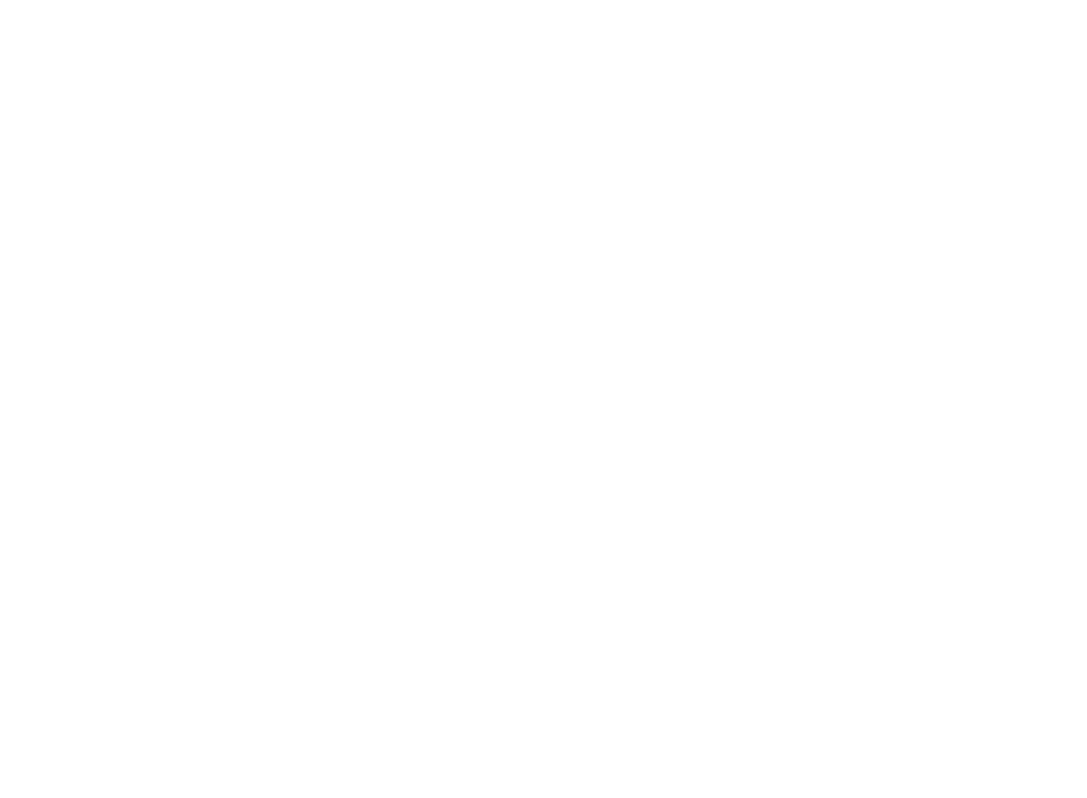
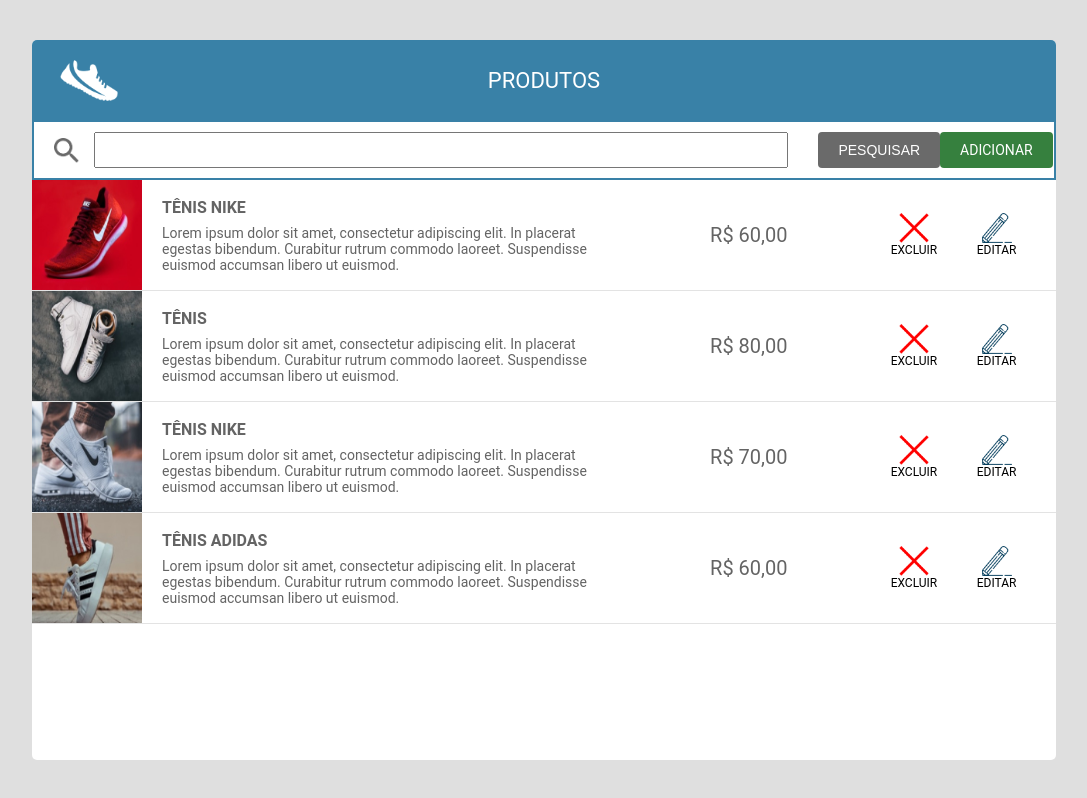
Before and after one commit to juliannevolotao/lojas-acme, a plain HTML site: page src/pages/adm.html in a window 1280 px wide. Shown: the whole page, without its empty margins (96-1183 px from the left). Drawn offline with Linux system fonts and the light colour scheme.

Commit message:
Página de adm e ajustes finais

```diff
--- a/src/backend/login.js
+++ b/src/backend/login.js
@@ -2,6 +2,7 @@ let login = {
  id: 5544,
  senha: 123456
 };
+
 
 const checkLogin = () => {
   let data = {
@@ -10,7 +11,7 @@ const checkLogin = () => {
   };
 
   if(data.code === login.id && data.password === login.senha) {
-    window.location = "/src/pages/adm.html";
+    window.location.href = "adm.html";
   }
   else{
     alert("Dados incorretos.")
--- a/src/pages/adm.html
+++ b/src/pages/adm.html
@@ -1,13 +1,133 @@
 <!DOCTYPE html>
 <html lang="en">
 <head>
-   <meta charset="UTF-8">
-   <meta name="viewport" content="width=device-width, initial-scale=1.0">
-   <title>Administrador</title>
+    <meta charset="UTF-8">
+    <meta name="viewport" content="width=device-width, initial-scale=1.0">
+    <title>Administrador</title>
+    <link rel="shortcut icon" href="../assets/logo-icone.png" />
+    <link href="../styles/global.css" rel="stylesheet">
+    <link href="../styles/adm.css" rel="stylesheet">
 </head>
 <body>
+    <div class="fundo">
+
+        <div class="container">
+            <div class="barra-titulo">
+                <img  src="../assets/logo-icone.png"/>
+                <h1> PRODUTOS </h1>
+            </div>
+            <div class="body">
+              <div class="search-bar">
+                <div class="bar">
+                  <img src="../assets/icone_search.png" />
+                  <input type="text" />
+                </div>
+
+                <div class="buttons">
+                  <button class="button">PESQUISAR</button>
+                  <a href="add.html" class="button bGreen">ADICIONAR</a>
+                </div>
+              </div>
+              <div class="products">
+
+                <div class="product">
+                  <div class="principal-content">
+                    <img class="product-img" src="../assets/adm_product_1.jpg"/>
+                    <div class="content">
+                      <h4>Tênis Nike</h4>
+                      <p> Lorem ipsum dolor sit amet, consectetur adipiscing elit. In placerat egestas bibendum. Curabitur rutrum commodo laoreet. Suspendisse euismod accumsan libero ut euismod. </p>
+                    </div>
+                  </div>
+
+                  <p class="product-price"> R$ 60,00 </p>
+                  <div class="actions-buttons">
+                    <div class="aButton">
+                      <img src="../assets/icone_delete.png" />
+                      <span> EXCLUIR </span>
+                    </div>
+                    <a href="./edit.html" class="aButton">
+                      <img src="../assets/icone_edit.png" />
+                      <span> EDITAR </span>
+                    </a>
+                  </div>
+                </div>
+
+
+                <div class="product">
+                  <div class="principal-content">
+                    <img class="product-img" src="../assets/adm_product_2.jpg"/>
+                    <div class="content">
+                      <h4>Tênis</h4>
+                      <p> Lorem ipsum dolor sit amet, consectetur adipiscing elit. In placerat egestas bibendum. Curabitur rutrum commodo laoreet. Suspendisse euismod accumsan libero ut euismod. </p>
+                    </div>
+                  </div>
+
+                  <p class="product-price"> R$ 80,00 </p>
+                  <div class="actions-buttons">
+                    <div class="aButton">
+                      <img src="../assets/icone_delete.png" />
+                      <span> EXCLUIR </span>
+                    </div>
+                    <a href="./edit.html" class="aButton">
+                      <img src="../assets/icone_edit.png" />
+                      <span> EDITAR </span>
+                    </a>
+                  </div>
+                </div>
+
+
+                <div class="product">
+                  <div class="principal-content">
+                    <img class="product-img" src="../assets/adm_product_3.jpg"/>
+                    <div class="content">
+                      <h4>Tênis Nike</h4>
+                      <p> Lorem ipsum dolor sit amet, consectetur adipiscing elit. In placerat egestas bibendum. Curabitur rutrum commodo laoreet. Suspendisse euismod accumsan libero ut euismod. </p>
+                    </div>
+                  </div>
+
+                  <p class="product-price"> R$ 70,00 </p>
+                  <div class="actions-buttons">
+                    <div class="aButton">
+                      <img src="../assets/icone_delete.png" />
+                      <span> EXCLUIR </span>
+                    </div>
+                    <a href="./edit.html" class="aButton">
+                      <img src="../assets/icone_edit.png" />
+                      <span> EDITAR </span>
+                    </a>
+                  </div>
+                </div>
+
+
+                <div class="product">
+                  <div class="principal-content">
+                    <img class="product-img" src="../assets/adm_product_4.jpg"/>
+                    <div class="content">
+                      <h4>Tênis Adidas</h4>
+                      <p> Lorem ipsum dolor sit amet, consectetur adipiscing elit. In placerat egestas bibendum. Curabitur rutrum commodo laoreet. Suspendisse euismod accumsan libero ut euismod. </p>
+                    </div>
+                  </div>
+
+                  <p class="product-price"> R$ 60,00 </p>
+                  <div class="actions-buttons">
+                    <div class="aButton">
+                      <img src="../assets/icone_delete.png" />
+                      <span> EXCLUIR </span>
+                    </div>
+                    <a href="./edit.html" class="aButton">
+                      <img src="../assets/icone_edit.png" />
+                      <span> EDITAR </span>
+                    </a>
+                  </div>
+                </div>
 
 
 
+
+              </div>
+            </div>
+        </div>
+
+    </div>
 </body>
 </html>
--- a/src/styles/add.css
+++ b/src/styles/add.css
@@ -1,4 +1,4 @@
-.fundo{
+.fundo {
   background-color: #dfdfdf;
   width: 100%;
   height: 100vh;
@@ -6,15 +6,16 @@
   justify-content: center;
   align-items: center;
 }
-.container{
+.container {
   display: flex;
   width: 70%;
   height: 80%;
+  flex-direction: column;
 
   background-color: #ffffff;
   border-radius: 5px;
 }
-.barra-titulo{
+.barra-titulo {
   position: relative;
   display: flex;
   background: #3981a7;
@@ -25,12 +26,11 @@
 
   border-radius: 5px 5px 0 0;
 }
-h1{
+h1 {
   color: #ffffff;
   font-weight: lighter;
-
 }
-.botao-voltar{
+.botao-voltar {
   display: flex;
   align-items: center;
   position: absolute;
@@ -38,40 +38,51 @@ h1{
   color: #ffffff;
   font-size: 16px;
   font-weight: bold;
+  cursor: pointer;
+  transition: all .4s;
+  text-decoration: none;
 }
-span{
+
+.botao-voltar:hover {
+  transform: scale(0.99);
+}
+span {
   margin-left: 4px;
 }
-img{
+img {
   width: 20px;
   height: 30px;
 }
-.inputs{
+.body {
+  width: 100%;
   height: 100%;
+  padding: 0 60px;
+  display: flex;
+  align-items: center;
+  justify-content: space-around;
+  position: relative;
+}
+.inputs {
   display: flex;
   flex-direction: column;
+  width: 50%;
 }
-.imagem{
+.imagem {
   display: flex;
-    position: absolute;
   width: 300px;
   height: 290px;
   background: #c4c4c4;
   align-items: center;
   justify-content: center;
-    left: 245px;
-    top: 200px;
 }
-#imagem-produto{
+#imagem-produto {
   width: 100px;
   height: 100px;
 }
-#nome-produto{
-    position: absolute;
-    width: 35%;
-    height: 7.5%;
-    right: 245px;
-    top: 200px;
+#nome-produto {
+  width: 100%;
+  margin-bottom: 20px;
+  height: 40px;
   padding: 0 10px;
 
   box-sizing: border-box;
@@ -81,13 +92,11 @@ img{
 
   font-size: 20px;
 }
-#descricao-produto{
-    position: absolute;
-    width: 35%;
-    height: 23%;
-    right: 245px;
-    top: 270px;
-    padding: 0 0 105px 10px;
+#descricao-produto {
+  width: 100%;
+  height: 150px;
+  padding: 10px 10px;
+  margin-bottom: 20px;
 
   box-sizing: border-box;
   border-radius: 5px;
@@ -96,35 +105,37 @@ img{
 
   font-size: 20px;
 }
-#valor-produto{
-    position: absolute;
-    width: 15%;
-    height: 7.5%;
-    right: 375px;
-    top: 440px;
-    padding: 0 10px;;
-
+#valor-produto {
+  width: 100%;
+  height: 40px;
+  padding: 0 10px;
   box-sizing: border-box;
   border-radius: 5px;
   border: 2px solid #3981a7;
   outline: transparent;
-
+  resize: none;
   font-size: 20px;
 }
-::placeholder{
+::placeholder {
   font-size: 20px;
   color: #acacac;
 }
-.adicionar{
+.adicionar {
   position: absolute;
-    width: 180px;
+  width: 160px;
   height: 50px;
-    top: 510px;
-    left: 575px;
+  bottom: 30px;
+  left: calc(50% - 80px);
 
-    background: #36803E;
+  background: #36803e;
   border-radius: 5px;
   color: #ffffff;
   font-weight: bold;
-    font-size: 20px;
+  font-size: 18px;
+  cursor: pointer;
+  transition: transform .3s;
 }
+
+.adicionar:hover {
+  transform: scale(0.99);
+}
--- /dev/null
+++ b/src/styles/adm.css
@@ -0,0 +1,171 @@
+.fundo {
+  background-color: #dfdfdf;
+  width: 100%;
+  height: 100vh;
+  display: flex;
+  justify-content: center;
+  align-items: center;
+}
+.container {
+  display: flex;
+  width: 80%;
+  height: 90%;
+  flex-direction: column;
+
+  background-color: #ffffff;
+  border-radius: 5px;
+}
+.barra-titulo {
+  position: relative;
+  display: flex;
+  background: #3981a7;
+  width: 100%;
+  height: 80px;
+  justify-content: center;
+  align-items: center;
+  border-radius: 5px 5px 0 0;
+}
+
+.barra-titulo h1 {
+  color: white;
+  font-size: 22px;
+  font-weight: 400;
+}
+
+.barra-titulo img {
+  width: 80px;
+  position: absolute;
+  left: 20px;
+}
+
+.body {
+  width: 100%;
+  height: calc(100% - 80px);
+  display: flex;
+  flex-direction: column;
+  align-items: center;
+  position: relative;
+}
+
+.search-bar {
+  width: 100%;
+  height: 60px;
+  padding: 10px 20px;
+  border: 2px solid #3981A7;
+  display: flex;
+}
+
+.search-bar .bar {
+  width: 78%;
+  display: flex;
+  align-items: center;
+  justify-content: space-between;
+  padding-right: 30px;
+}
+
+.bar img {
+  width: 25px;
+}
+
+.bar input {
+  width: calc(100% - 40px);
+  height: 98%;
+  padding: 0 20px;
+  outline: transparent;
+}
+.buttons {
+  width: 22%;
+  display: flex;
+  align-items: center;
+  justify-content: space-between;
+}
+.buttons .button {
+  background-color: #6A6A6A;
+  color: white;
+  padding: 10px 20px;
+  border-radius: 4px;
+  cursor: pointer;
+  text-decoration: none;
+  font-size: 14px;
+}
+
+.bGreen {
+  background-color: #36803E !important;
+}
+
+.products {
+  overflow-y: auto;
+  overflow-x: hidden;
+}
+.product {
+  width: 100%;
+  display: flex;
+  justify-content: space-between;
+  border-bottom: 1px solid rgba(0,0,0,0.11);
+}
+
+.principal-content {
+  display: flex;
+  width: 60%;
+}
+
+.product-img {
+  width: 110px;
+  height: 110px;
+}
+
+.content {
+  display: flex;
+  flex-direction: column;
+  padding: 0 20px;
+  align-items: flex-start;
+  justify-content: center;
+  color: #646464;
+}
+.content h4 {
+  text-transform: uppercase;
+  margin-bottom: 8px;
+}
+.content p {
+  font-size: 14px;
+}
+
+.product-price {
+  align-self: center;
+  font-size: 20px;
+  color: #646464;
+  padding: 0 20px;
+}
+
+.actions-buttons {
+  display: flex;
+  justify-content: space-evenly;
+  align-items: center;
+  width: 20%;
+}
+
+.aButton {
+  display: flex;
+  flex-direction: column;
+  width: 30px;
+  justify-content: center;
+  width: fit-content;
+  align-items: center;
+  cursor: pointer;
+  transition: all .3s;
+  text-decoration: none;
+  color: #000;
+}
+
+.aButton:hover {
+  transform: scale(0.97);
+}
+
+.aButton img {
+  width: 30px;
+  height: 30px;
+}
+
+.aButton span {
+  font-size: 12px;
+}
--- a/src/styles/edit.css
+++ b/src/styles/edit.css
@@ -1,4 +1,4 @@
-.fundo{
+.fundo {
   background-color: #dfdfdf;
   width: 100%;
   height: 100vh;
@@ -6,15 +6,16 @@
   justify-content: center;
   align-items: center;
 }
-.container{
+.container {
   display: flex;
   width: 70%;
   height: 80%;
+  flex-direction: column;
 
   background-color: #ffffff;
   border-radius: 5px;
 }
-.barra-titulo{
+.barra-titulo {
   position: relative;
   display: flex;
   background: #3981a7;
@@ -25,12 +26,11 @@
 
   border-radius: 5px 5px 0 0;
 }
-h1{
+h1 {
   color: #ffffff;
   font-weight: lighter;
-
 }
-.botao-voltar{
+.botao-voltar {
   display: flex;
   align-items: center;
   position: absolute;
@@ -38,40 +38,51 @@ h1{
   color: #ffffff;
   font-size: 16px;
   font-weight: bold;
+  cursor: pointer;
+  transition: all .4s;
+  text-decoration: none;
 }
-span{
+
+.botao-voltar:hover {
+  transform: scale(0.99);
+}
+span {
   margin-left: 4px;
 }
-img{
+img {
   width: 20px;
   height: 30px;
 }
-.inputs{
+.body {
+  width: 100%;
   height: 100%;
+  padding: 0 60px;
+  display: flex;
+  align-items: center;
+  justify-content: space-around;
+  position: relative;
+}
+.inputs {
   display: flex;
   flex-direction: column;
+  width: 50%;
 }
-.imagem{
+.imagem {
   display: flex;
-    position: absolute;
   width: 300px;
   height: 290px;
   background: #c4c4c4;
   align-items: center;
   justify-content: center;
-    left: 245px;
-    top: 200px;
 }
-#imagem-produto{
+#imagem-produto {
   width: 100px;
   height: 100px;
 }
-#nome-produto{
-    position: absolute;
-    width: 35%;
-    height: 7.5%;
-    right: 245px;
-    top: 200px;
+#nome-produto {
+  width: 100%;
+  margin-bottom: 20px;
+  height: 40px;
   padding: 0 10px;
 
   box-sizing: border-box;
@@ -81,13 +92,11 @@ img{
 
   font-size: 20px;
 }
-#descricao-produto{
-    position: absolute;
-    width: 35%;
-    height: 23%;
-    right: 245px;
-    top: 270px;
-    padding: 0 0 105px 10px;
+#descricao-produto {
+  width: 100%;
+  height: 150px;
+  padding: 10px 10px;
+  margin-bottom: 20px;
 
   box-sizing: border-box;
   border-radius: 5px;
@@ -96,35 +105,37 @@ img{
 
   font-size: 20px;
 }
-#valor-produto{
-    position: absolute;
-    width: 15%;
-    height: 7.5%;
-    right: 375px;
-    top: 440px;
-    padding: 0 10px;;
-
+#valor-produto {
+  width: 100%;
+  height: 40px;
+  padding: 0 10px;
   box-sizing: border-box;
   border-radius: 5px;
   border: 2px solid #3981a7;
   outline: transparent;
-
+  resize: none;
   font-size: 20px;
 }
-::placeholder{
+::placeholder {
   font-size: 20px;
   color: #acacac;
 }
-.adicionar{
+.adicionar {
   position: absolute;
-    width: 180px;
+  width: 160px;
   height: 50px;
-    top: 510px;
-    left: 575px;
+  bottom: 30px;
+  left: calc(50% - 80px);
 
-    background: #36803E;
+  background: #36803e;
   border-radius: 5px;
   color: #ffffff;
   font-weight: bold;
-    font-size: 20px;
+  font-size: 18px;
+  cursor: pointer;
+  transition: transform .3s;
 }
+
+.adicionar:hover {
+  transform: scale(0.99);
+}
--- a/src/styles/global.css
+++ b/src/styles/global.css
@@ -19,3 +19,7 @@ button {
   background-color: transparent;
   border: none;
 }
+
+textarea {
+  font-family: 'Roboto', sans-serif ;
+}
```
Also changed, not shown: src/index.html (+2 -1 lines), src/pages/add.html (+7 -4 lines), src/pages/edit.html (+7 -4 lines), src/pages/login.html (+1 -0 lines), src/styles/login.css (+14 -1 lines), src/assets/adm_product_1.jpg (added), src/assets/adm_product_2.jpg (added), src/assets/adm_product_3.jpg (added), src/assets/adm_product_4.jpg (added), src/assets/icone_delete.png (added), src/assets/icone_edit.png (added), src/assets/icone_search.png (added), src/assets/logo-icone.png (added). Lines whose indentation alone changed are shown as unchanged.
